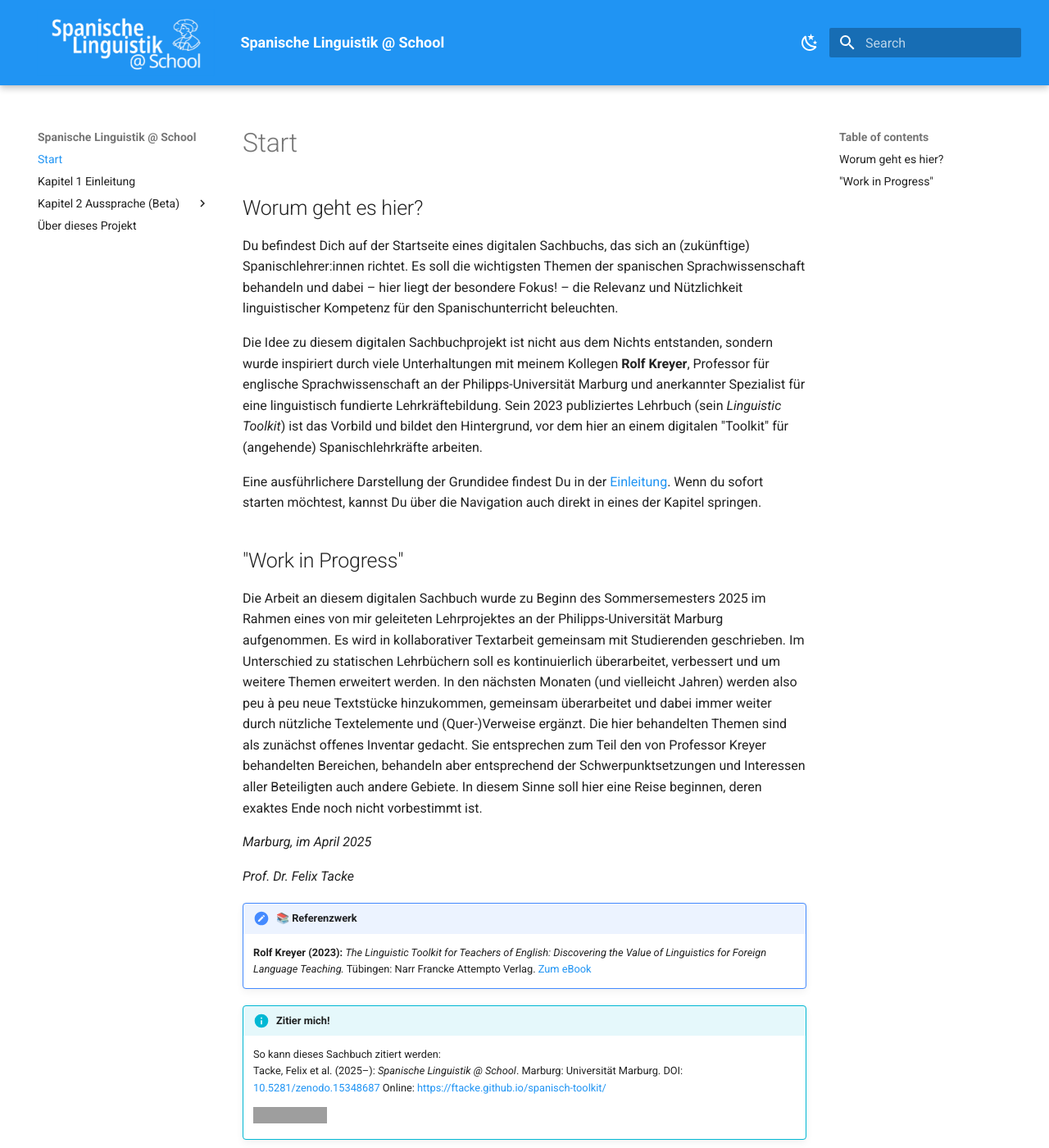
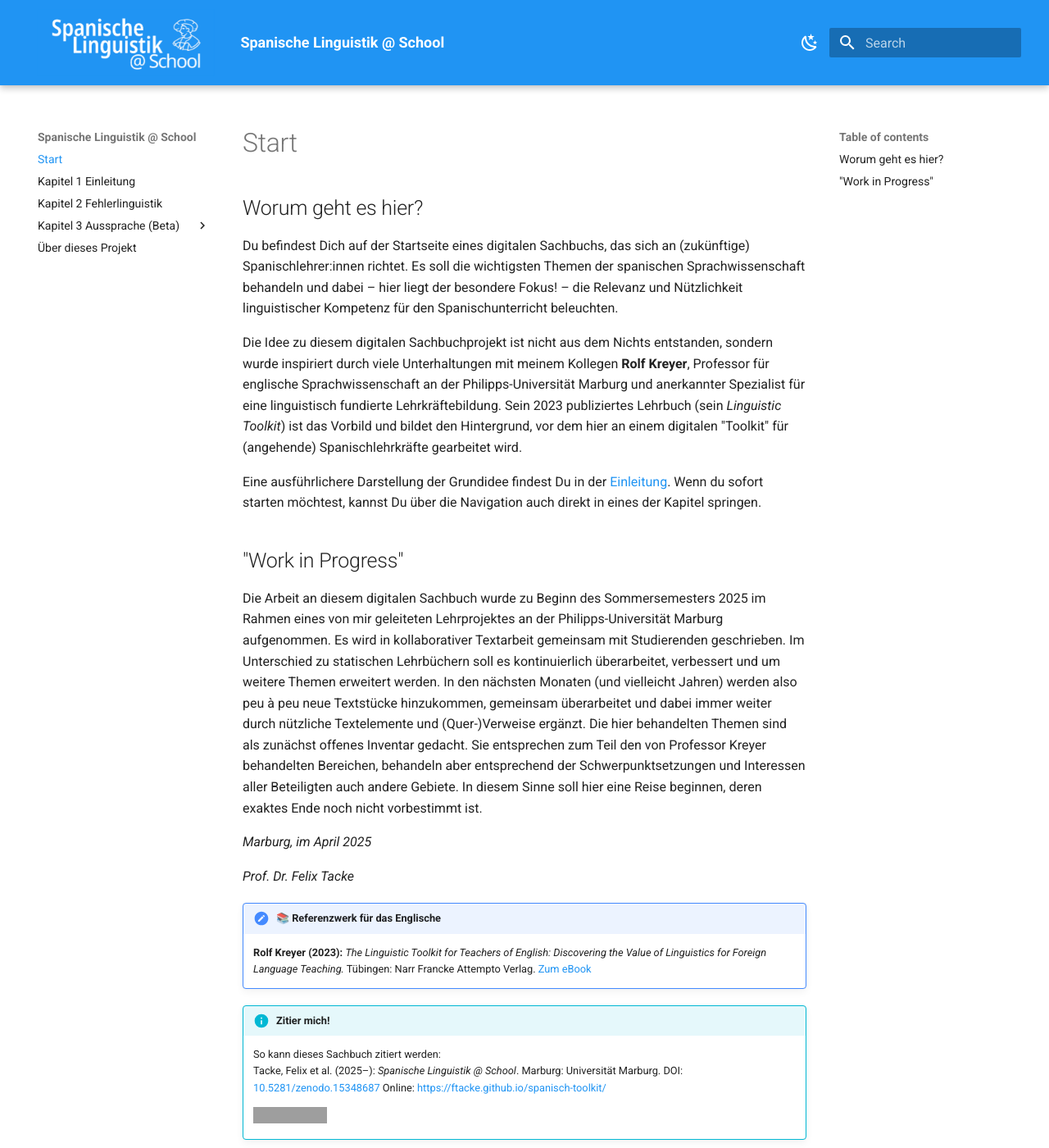
Before and after one commit to FTacke/spanisch-toolkit, an MkDocs documentation site: the page built from docs/index.md, in a window 1280 px wide and 1400 px high. Shown: the whole window at 82% size. Built offline with MkDocs 1.6.1 and Material for MkDocs 9.7.7, drawn with Linux system fonts in a browser that asks for light colours; grey boxes are pictures that could not be loaded.

Commit message:
Ergänzungen

```diff
--- a/docs/index.md
+++ b/docs/index.md
@@ -2,7 +2,7 @@
 
 Du befindest Dich auf der Startseite eines digitalen Sachbuchs, das sich an (zukünftige) Spanischlehrer:innen richtet. Es soll die wichtigsten Themen der spanischen Sprachwissenschaft behandeln und dabei – hier liegt der besondere Fokus! – die Relevanz und Nützlichkeit linguistischer Kompetenz für den Spanischunterricht beleuchten.
 
-Die Idee zu diesem digitalen Sachbuchprojekt ist nicht aus dem Nichts entstanden, sondern wurde inspiriert durch viele Unterhaltungen mit meinem Kollegen **Rolf Kreyer**, Professor für englische Sprachwissenschaft an der Philipps-Universität Marburg und anerkannter Spezialist für eine linguistisch fundierte Lehrkräftebildung. Sein 2023 publiziertes Lehrbuch (sein *Linguistic Toolkit*) ist das Vorbild und bildet den Hintergrund, vor dem hier an einem digitalen "Toolkit" für (angehende) Spanischlehrkräfte arbeiten.
+Die Idee zu diesem digitalen Sachbuchprojekt ist nicht aus dem Nichts entstanden, sondern wurde inspiriert durch viele Unterhaltungen mit meinem Kollegen **Rolf Kreyer**, Professor für englische Sprachwissenschaft an der Philipps-Universität Marburg und anerkannter Spezialist für eine linguistisch fundierte Lehrkräftebildung. Sein 2023 publiziertes Lehrbuch (sein *Linguistic Toolkit*) ist das Vorbild und bildet den Hintergrund, vor dem hier an einem digitalen "Toolkit" für (angehende) Spanischlehrkräfte gearbeitet wird.
 
 Eine ausführlichere Darstellung der Grundidee findest Du in der [Einleitung](einleitung.md). Wenn du sofort starten möchtest, kannst Du über die Navigation auch direkt in eines der Kapitel springen.
 
@@ -13,7 +13,7 @@ Die Arbeit an diesem digitalen Sachbuch wurde zu Beginn des Sommersemesters 2025
 
 *Prof. Dr. Felix Tacke*
 
-!!! details "📚 Referenzwerk"
+!!! details "📚 Referenzwerk für das Englische"
     **Rolf Kreyer (2023):** *The Linguistic Toolkit for Teachers of English: Discovering the Value of Linguistics for Foreign Language Teaching.*  Tübingen: Narr Francke Attempto Verlag. [Zum eBook](https://www.narr.de/the-linguistic-toolkit-for-teachers-of-english-18611/){target="_blank" rel="noopener noreferrer"}
 
 !!! info "Zitier mich!"
--- a/mkdocs.yml
+++ b/mkdocs.yml
@@ -29,9 +29,10 @@ extra_css:
 nav:
   - Start: index.md
   - Kapitel 1 Einleitung: einleitung.md
-  - Kapitel 2 Aussprache (Beta):
-      - 2.1 Laute des Spanischen (Beta): aussprache/laute.md
-      - 2.2 Variation der Lautung (Beta): aussprache/varianten.md
+  - Kapitel 2 Fehlerlinguistik: fehlerlinguistik.md
+  - Kapitel 3 Aussprache (Beta):
+      - 3.1 Laute des Spanischen (Beta): aussprache/laute.md
+      - 3.2 Variation der Lautung (Beta): aussprache/varianten.md
   - Über dieses Projekt: projekt.md
 
 
```
Also changed, not shown: docs/einleitung.md (+1 -1 lines), docs/fehlerlinguistik.md (added, +1 -0 lines).
